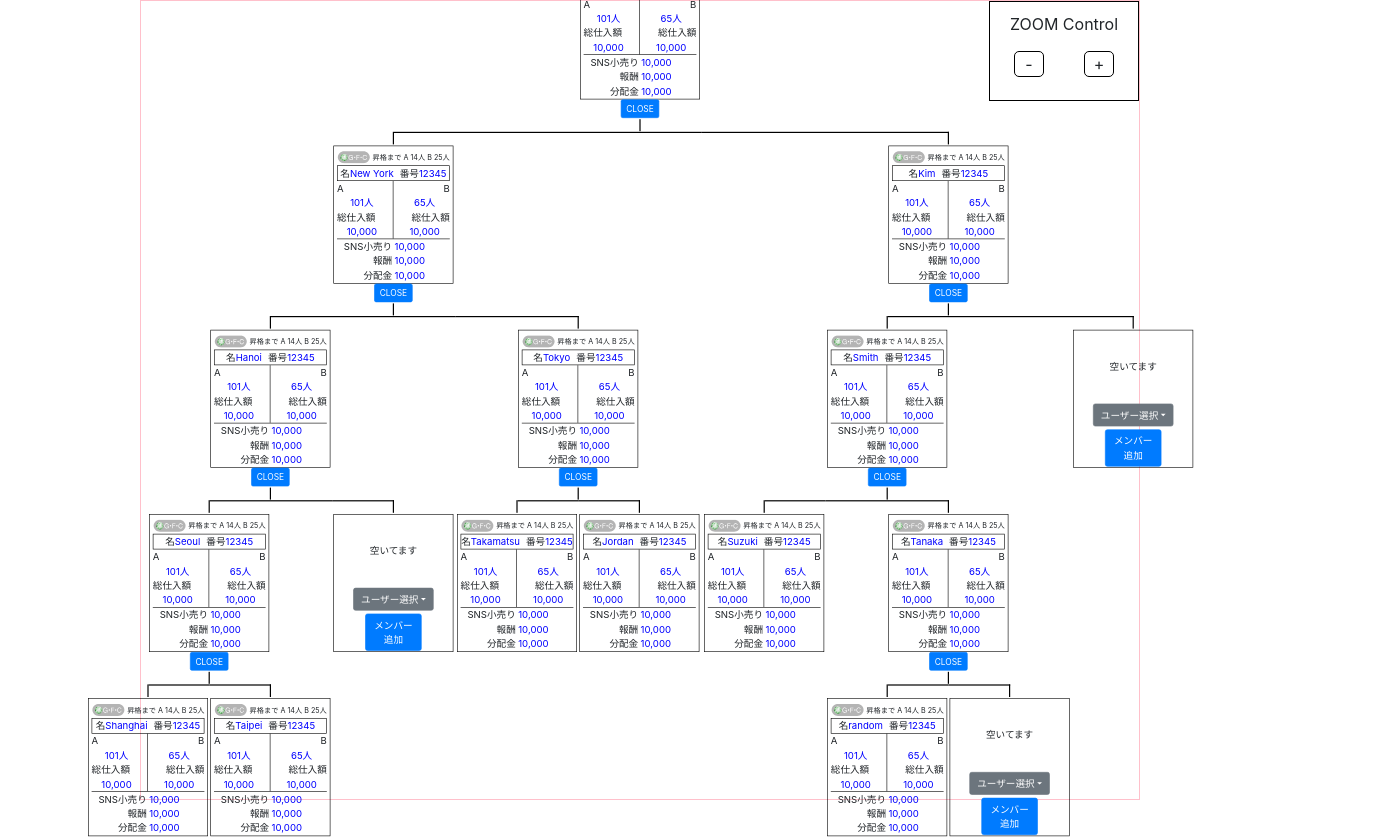
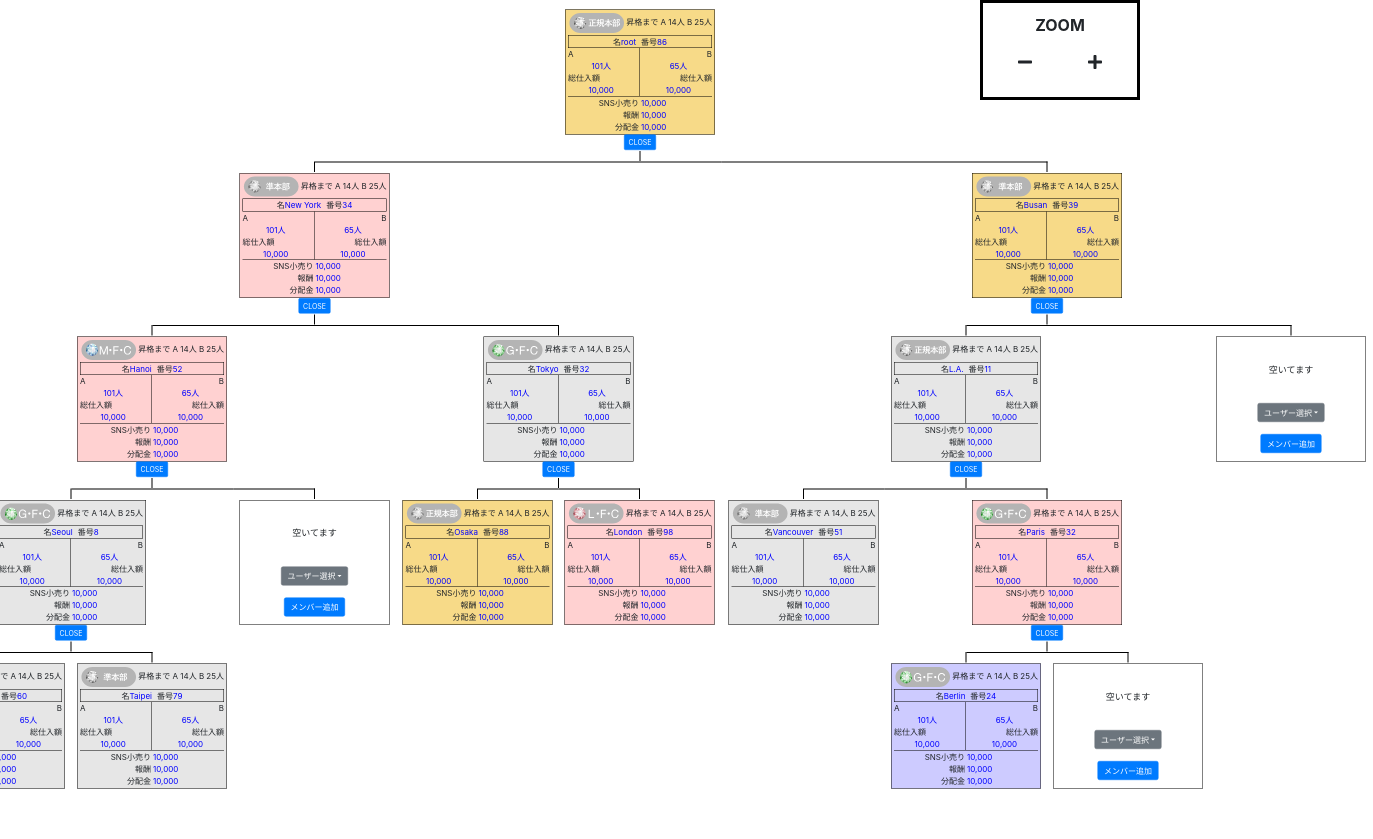
Before and after one commit to lejungdu/binaryTree, a Vue app: page / in a window 1280 px wide. Shown: the whole page, 1373 px wide, since content can reach past the window. After the commit the page ends 800 px from the top, so only its background shows below. Built offline with nearby package versions, Linux system fonts and the light colour scheme.

Commit message:
2020/09/09 first commit

```diff
--- a/package.json
+++ b/package.json
@@ -8,6 +8,9 @@
     "lint": "vue-cli-service lint"
   },
   "dependencies": {
+    "@fortawesome/fontawesome-svg-core": "^1.2.30",
+    "@fortawesome/free-solid-svg-icons": "^5.14.0",
+    "@fortawesome/vue-fontawesome": "^2.0.0",
     "bootstrap": "^4.5.2",
     "bootstrap-vue": "^2.16.0",
     "core-js": "^3.6.5",
--- a/src/App.vue
+++ b/src/App.vue
@@ -9,13 +9,17 @@
       />
     </div>
     <div class="displayPath">
-      <span class="pathStep" v-for="(item, index) in historyPath" :key="index">
+      <span class="pathStep" v-for="(item, index) in historyPath" :key="index" @click="historyPathChange(item)" >
         {{ item }}
       </span>
     </div>
     <div class="zoomTool">
-      <div class="title">ZOOM Control</div>
-      <div class="control"><span @click="zoomIn">-</span><span @click="zoomOut">+</span></div>
+      <div class="title">ZOOM</div>
+      <div class="control">
+        <span @click="zoomIn"><font-awesome-icon icon="minus" /></span>
+        <span @click="zoomOut"><font-awesome-icon icon="plus" /></span>
+      </div>
+
     </div>
   </div>
 </template>
@@ -24,20 +28,18 @@
 import tree from './tree'
 import userList from './userList'
 import TableTree from './components/TableTree'
-import { mapGetters } from 'vuex'
+import { mapGetters, mapMutations } from 'vuex'
 
 export default {
   name: 'App',
-  components: {
-    TableTree
-  },
+  components: { TableTree },
   data: function() {
     return{
       tree: tree,
       userList: userList,
       path: [],
       historyPath: [],
-      scaleVal: 0.6,
+      scaleVal: 0.5,
     }
   },
   computed: {
@@ -53,6 +55,7 @@ export default {
     },
   },
   methods: {
+    ...mapMutations(['updateNode']),
     recordPath(){
       if(this.historyPath === []){ this.historyPath = this.path }
       else{
@@ -71,14 +74,38 @@ export default {
         n++
       }
 
-      console.log(currentNode)
       this.tree = currentNode
+    },
+    historyPathChange(nodeName){
+      this.updateNode(nodeName)
+      var index = this.historyPath.findIndex(item => item === nodeName)
+
+      this.historyPath = this.historyPath.slice(0, index+1)
+      this.historyPathUpdateTree()
+    },
+    historyPathUpdateTree(){
+      if(this.historyPath.length > 1){
+        var currentNode = tree
+        var n = 1
+
+        while(this.historyPath.length > n){
+          var index = currentNode.nodes.findIndex(item => item.name === this.historyPath[n])
+          currentNode = currentNode.nodes[index]
+          n++
+        }
+
+        this.tree = currentNode
+      }
+      else{
+        this.tree = tree
+        this.historyPath = []
+        this.path = []
+      }
     },
     findTarget(data, value){
       var arr = []
       arr.push(data.name)
       if(data.name === value){
-        console.log(arr)
         this.path = arr
       }
       else if(data.nodes){
@@ -92,7 +119,6 @@ export default {
     recursiveFind(data, arr, value){
       arr.push(data.name)
       if(data.name === value){
-        console.log(arr)
         this.path = arr
       }
       else if(data.nodes){
@@ -126,7 +152,6 @@ export default {
   transform: translate(-50%, -50%);
   width: 1000px;
   height: 800px;
-  border: 1px solid pink;
 }
 .mainContainer{
   position: absolute;
@@ -145,12 +170,14 @@ export default {
 .displayPath .pathStep {
   display: inline-block;
   background-color: pink;
-  border: 1px solid black;
-  border-radius: 5px;
-  margin-left: 5px;
+  border-left: 35px solid #569cbd;
+  border-top: 15px solid transparent;
+  border-bottom: 15px solid transparent;
+  margin-left: 10px;
   padding: 0 5px;
   cursor: pointer;
   transition: 0.5s;
+  box-shadow: 0px 0px 7px 3px rgba(0,0,0,0.48);
 }
 
 .displayPath .pathStep:hover {
@@ -165,21 +192,26 @@ export default {
   top: 0%;
   right: 0%;
   background-color: white;
-  border: 1px solid black;
-  width: 150px;
+  border: 3px solid black;
+  width: 160px;
   height: 100px;
   text-align: center;
   padding: 10px 3px;
+  transition: 0.5s;
+}
+
+.zoomTool:hover {
+  box-shadow: 0px 0px 7px 3px rgba(0,0,0,0.48);
 }
 
 .zoomTool .title, .control {
   height: 50%;
+  font-weight: bold;
 }
 
 .zoomTool .control span {
   display: inline-block;
   width: 30px;
-  border: 1px solid black;
   border-radius: 5px;
   cursor: pointer;
   margin: 0 20px;
--- a/src/components/TableTree.vue
+++ b/src/components/TableTree.vue
@@ -2,9 +2,9 @@
     <table v-bind:class="{ orgChart: true, hide: !show }" v-if="depth < 6">
         <tr>
             <td v-if="data.name !== 'empty'" :colspan="data.nodes && data.nodes.length? data.nodes.length*2 : null">
-                <div class='node' @click="updateNode(data.name)">
+                <div class="node" :style="bgColor" @click="updateNode(data.name)">
                     <div class="title">
-                        <img src="@/assets/diamond_gfc.svg" >
+                        <img v-if="data.title" :src="data.title" >
                         <span>昇格まで A 14人 B 25人</span>
                     </div>
                     <div class="topLevel" >
@@ -37,10 +37,19 @@
             </td>
             <td v-else :colspan="data.nodes && data.nodes.length? data.nodes.length*2 : null">
                 <div class="node">
-                    <div class="emptyUser"><span>空いてます</span></div>
+                    <div class="emptyUser">
+                        <span v-if="!newUser">空いてます</span>
+                        <span v-else>{{ newUser }}</span>
+                    </div>
                     <div class="emptyUserSelect">
                         <b-dropdown id="dropdown-1" text="ユーザー選択" class="m-md-2">
-                            <b-dropdown-item v-for="(user, index) in userList" :key="index">{{user}}</b-dropdown-item>
+                            <b-dropdown-item
+                                v-for="(user, index) in userList"
+                                :key="index"
+                                @click="selectNewUser(user)"
+                            >
+                                {{user}}
+                            </b-dropdown-item>
                         </b-dropdown>
                     </div>
                     <div class="emptyUserAdd"><button type="button" class="btn btn-primary">メンバー追加</button></div>
@@ -79,17 +88,22 @@ export default {
     data(){
         return {
             showChildren: this.show,
+            newUser: ""
         }
     },
     computed: {
         buttonDisplay: function(){ return this.showChildren ? 'CLOSE' : 'OPEN' },
         countDepth: function(){ return this.depth+1 },
+        bgColor: function(){ return `background-color: ${this.data.bgcolor};` }
     },
     methods: {
         changeShow(){
             this.showChildren = !this.showChildren
         },
-         ...mapMutations(['updateNode', 'nodeDisplay']),
+        selectNewUser(user){
+            this.newUser = user
+        },
+         ...mapMutations(['updateNode']),
         }
 }
 </script>
@@ -119,15 +133,16 @@ export default {
     padding: 5px 5px;
     text-align: center;
     display: inline-block;
-    width: 200px;
-    height: 230px;
+    width: 300px;
+    height: 250px;
     border: 1px solid black;
     cursor: pointer;
     transition: 0.5s;
+    margin: 0 10px;
 }
 
 .orgChart .node:hover {
-    background-color: rgba(238, 217, 54, 0.5);
+    box-shadow: 10px 10px 5px 0px rgba(0,0,0,0.42);
 }
 
 /* CSS for node internal layout */
@@ -138,13 +153,12 @@ export default {
 }
 
 .orgChart .node .title img {
-    width: 30%;
+    width: 40%;
 }
 
 .orgChart .node .title span {
     display: inline-block;
-    width: 70%;
-    font-size: 12px;
+    width: 60%;
     text-align: right;
 }
 
@@ -221,9 +235,12 @@ export default {
 .orgChart .node .emptyUser {
     height: 50%;
     position: relative;
+    font-size: 18px;
 }
 
 .orgChart .node .emptyUser span {
+    display: inline-block;
+    width: 100%;
     position: absolute;
     top: 50%;
     transform: translate(-50%, -50%);
--- a/src/main.js
+++ b/src/main.js
@@ -4,6 +4,13 @@ import { BootstrapVue, IconsPlugin } from 'bootstrap-vue'
 import 'bootstrap/dist/css/bootstrap.css'
 import 'bootstrap-vue/dist/bootstrap-vue.css'
 import store from './store/index'
+import { library } from '@fortawesome/fontawesome-svg-core'
+import { faPlus, faMinus } from '@fortawesome/free-solid-svg-icons'
+import { FontAwesomeIcon } from '@fortawesome/vue-fontawesome'
+
+library.add(faMinus, faPlus)
+
+Vue.component('font-awesome-icon', FontAwesomeIcon)
 
 Vue.config.productionTip = false
 
--- a/src/store/modules/store.js
+++ b/src/store/modules/store.js
@@ -16,9 +16,6 @@ const actions = {
 
 const mutations = {
     updateNode: (state, data) => state.nodeSelected = data,
-    nodeDisplay: () => {
-        console.log('hello')
-    }
 };
 
 export default {
--- a/src/tree.js
+++ b/src/tree.js
@@ -1,23 +1,65 @@
+function randomNumberColor(){ // random number for selecting color
+  return Math.floor(Math.random()*4)
+}
+
+const color = [
+  "#f7da88", // Yellow 仕入ない
+  "#FFD1D1", // pink 新規登録あり
+  "#CDCBFF", // blue 仕入あり
+  "#E6E6E6", // gray 退会・クーリングオフ
+]
+
+function randomNumberImg(){ // random number for selecting badge
+  return Math.floor(Math.random()*6)
+}
+
+const img = [
+  "gfc", // Group Leader FC 正規本部
+  "lfc", // Leader FC 正規本部
+  "mfc", // Manager FC 正規本部
+  "sfc", // Sub Manager FC 正規本部
+  "正規本部", // 正規本部
+  "準本部", // 準本部
+]
+
+function randomNumber0_99(){ // randon number for 会員番号
+  return Math.floor(Math.random()*100)
+}
+
 let tree = {
   name: 'root',
-  number: 12345,
-  job: 'manager',
+  number: randomNumber0_99(),
+  bgcolor: color[randomNumberColor()],
+  title: require(`@/assets/diamond_${img[randomNumberImg()]}.svg`),
   nodes: [
     {
       name: 'New York',
-      number: 12345,
-      job: 'group leader',
+      number: randomNumber0_99(),
+      bgcolor: color[randomNumberColor()],
+      title: require(`@/assets/diamond_${img[randomNumberImg()]}.svg`),
       nodes: [
         {
           name: 'Hanoi',
-          number: 12345,
+          number: randomNumber0_99(),
+          bgcolor: color[randomNumberColor()],
+          title: require(`@/assets/diamond_${img[randomNumberImg()]}.svg`),
           nodes: [
             {
               name: 'Seoul',
-              number: 12345,
+              number: randomNumber0_99(),
+              bgcolor: color[randomNumberColor()],
+              title: require(`@/assets/diamond_${img[randomNumberImg()]}.svg`),
               nodes: [
-                {name: 'Shanghai', number: 12345,},
-                {name: 'Taipei', number: 12345,}
+                {
+                  name: 'Shanghai', number: randomNumber0_99(),
+                  bgcolor: color[randomNumberColor()],
+                  title: require(`@/assets/diamond_${img[randomNumberImg()]}.svg`),
+                },
+                {
+                  name: 'Taipei',
+                  number: randomNumber0_99(),
+                  bgcolor: color[randomNumberColor()],
+                  title: require(`@/assets/diamond_${img[randomNumberImg()]}.svg`),}
               ]
             },
             { name: 'empty'}
@@ -25,33 +67,60 @@ let tree = {
         },
         {
           name: 'Tokyo',
-          number: 12345,
+          number: randomNumber0_99(),
+          bgcolor: color[randomNumberColor()],
+          title: require(`@/assets/diamond_${img[randomNumberImg()]}.svg`),
           nodes: [
-            { name: 'Takamatsu', number: 12345,},
-            { name: 'Jordan', number: 12345,}
+            {
+              name: 'Osaka',
+              number: randomNumber0_99(),
+              bgcolor: color[randomNumberColor()],
+              title: require(`@/assets/diamond_${img[randomNumberImg()]}.svg`),
+            },
+            {
+              name: 'London',
+              number: randomNumber0_99(),
+              bgcolor: color[randomNumberColor()],
+              title: require(`@/assets/diamond_${img[randomNumberImg()]}.svg`),
+            }
           ]
         }
       ]
     },
     {
-      name: 'Kim',
-      number: 12345,
-      job: 'group leader',
+      name: 'Busan',
+      number: randomNumber0_99(),
+      bgcolor: color[randomNumberColor()],
+      title: require(`@/assets/diamond_${img[randomNumberImg()]}.svg`),
       nodes: [
         {
-          name: 'Smith',
-          number: 12345,
+          name: 'L.A.',
+          number: randomNumber0_99(),
+          bgcolor: color[randomNumberColor()],
+          title: require(`@/assets/diamond_${img[randomNumberImg()]}.svg`),
           nodes: [
-            { name: 'Suzuki', number: 12345,},
-            { name: 'Tanaka', number: 12345,
+            {
+              name: 'Vancouver',
+              number: randomNumber0_99(),
+              bgcolor: color[randomNumberColor()],
+              title: require(`@/assets/diamond_${img[randomNumberImg()]}.svg`),
+            },
+            { name: 'Paris',
+              number: randomNumber0_99(),
+              bgcolor: color[randomNumberColor()],
+              title: require(`@/assets/diamond_${img[randomNumberImg()]}.svg`),
               nodes: [
                 {
-                  name: 'random',
-                  number: 12345,
+                  name: 'Berlin',
+                  number: randomNumber0_99(),
+                  bgcolor: color[randomNumberColor()],
+                  title: require(`@/assets/diamond_${img[randomNumberImg()]}.svg`),
                   nodes: [
                     {
-                      name: 'random#2',
-                      number: 12345,
+                      name: 'Moscow',
+                      number: randomNumber0_99(),
+                      bgcolor: color[randomNumberColor()],
+                      title: require(`@/assets/diamond_${img[randomNumberImg()]}.svg`),
                     }
                   ]
                 },
--- a/src/userList.js
+++ b/src/userList.js
@@ -1,9 +1,11 @@
 let userList = [
-  "Codey Du",
-  "Takamatsu Kenichi",
-  "Kim Seong Hyun",
-  "John Smith",
-  "Ricardo Garcia II",
+  "Chicago",
+  "Beijing",
+  "Hong Kong",
+  "Singapore",
+  "Manila",
+  "Rome",
+  "Tel Avir"
 ]
 
 export default userList;
```
Also changed, not shown: 1 other file (tests, documents, lock files or other folders).
